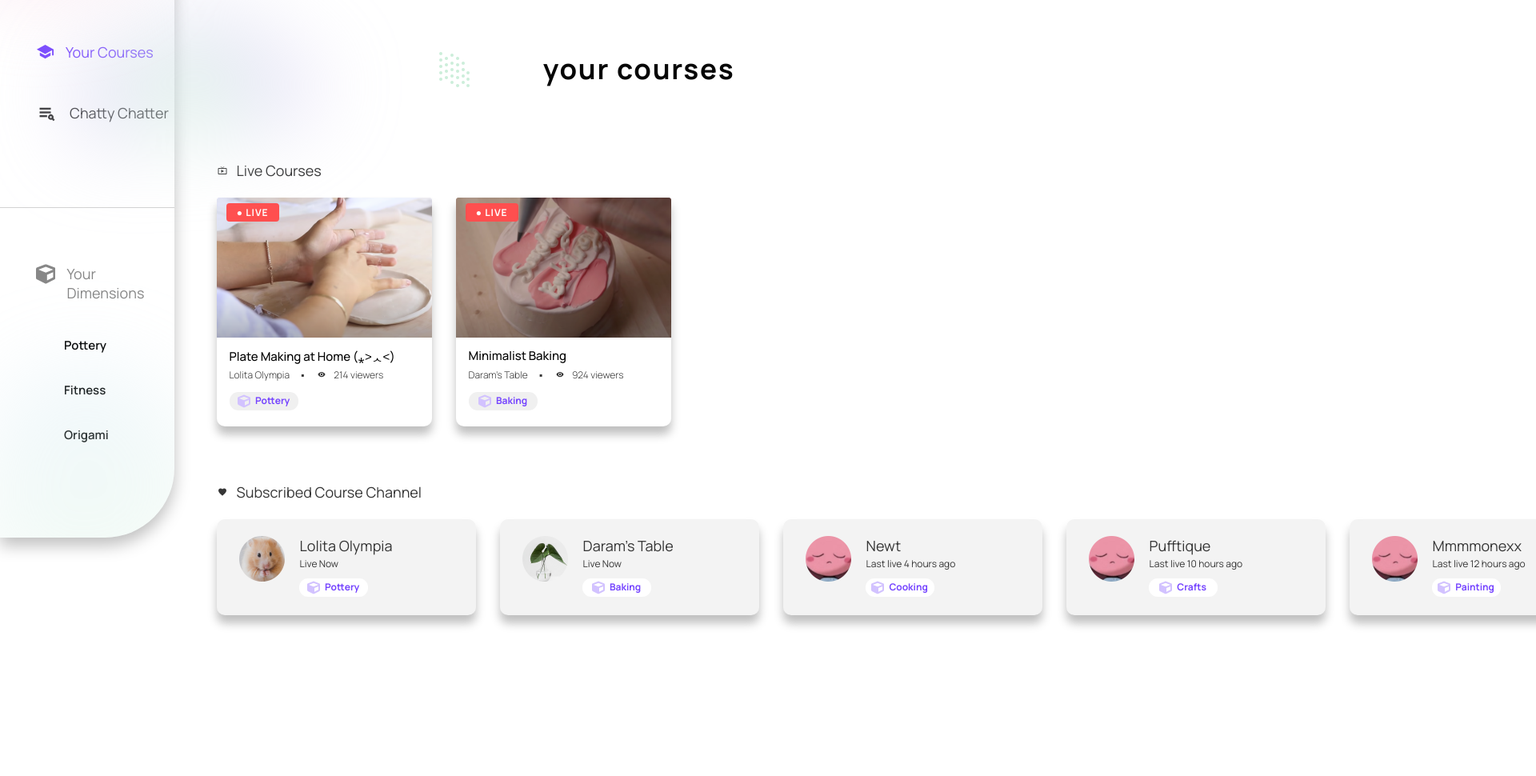
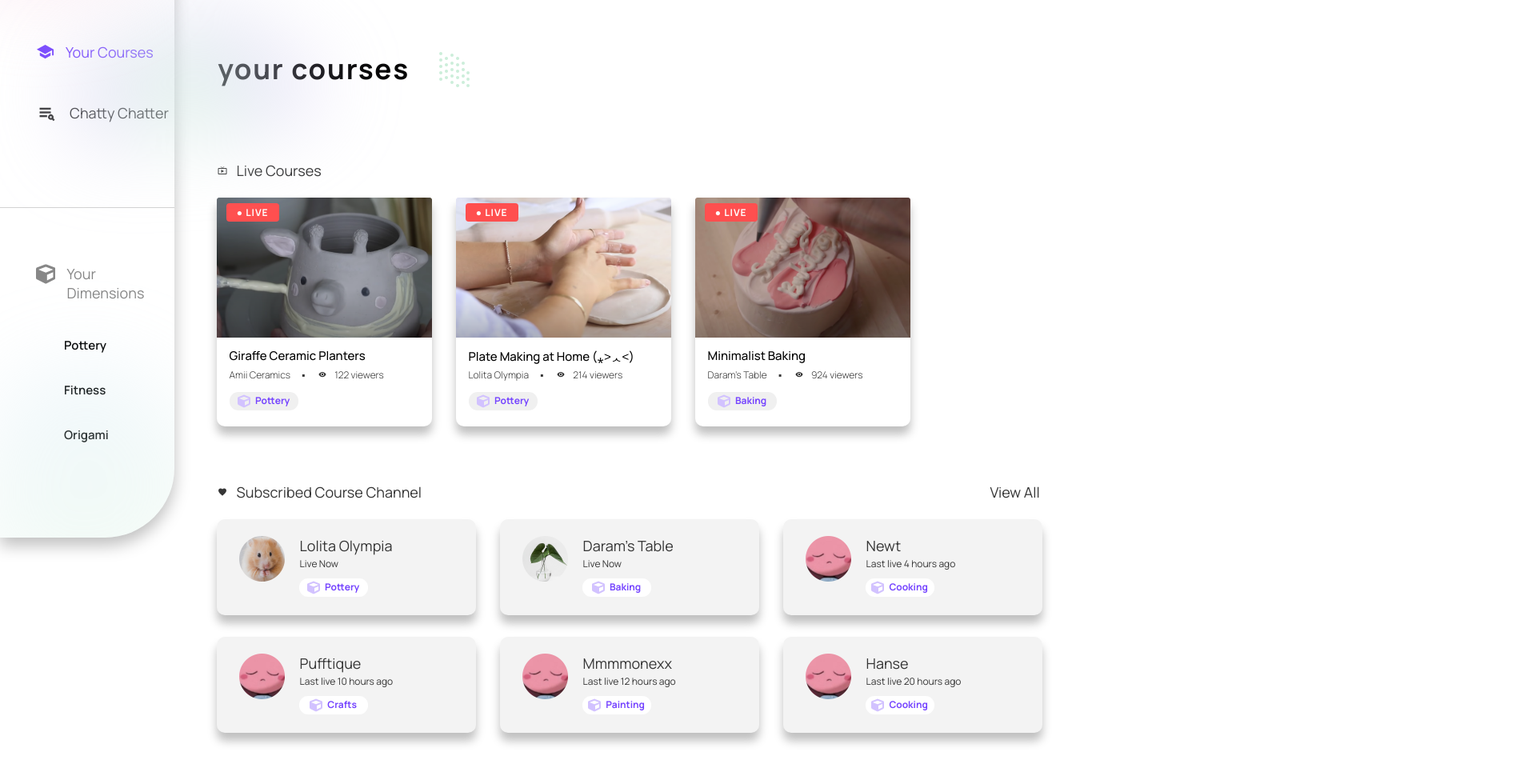
Before and after one commit to christinetrac/dimension, a React (Create React App) app: page /your-courses in a window 1280 px wide. Shown: the part 128-1098 px from the top of the page at 80% size, 1920 px wide, since content can reach past the window. Before the commit the page ends 1027 px from the top, so only its background shows below. Built offline with nearby package versions, Linux system fonts and the light colour scheme.

Commit message:
your courses

```diff
--- a/src/Screens/YourCourses.js
+++ b/src/Screens/YourCourses.js
@@ -19,7 +19,13 @@ const YourCourses = (props) => {
         )
     });
 
-    const subscribedChannels = SUBSCRIBED_CHANNELS.map( course => {
+    const subscribedChannels1 = SUBSCRIBED_CHANNELS.slice(0, 3).map( course => {
+        return (
+            <SubscribedChannels key={course} course={course}/>
+        )
+    });
+
+    const subscribedChannels2 = SUBSCRIBED_CHANNELS.slice(3, 6).map( course => {
         return (
             <SubscribedChannels key={course} course={course}/>
         )
@@ -53,7 +59,10 @@ const YourCourses = (props) => {
                     </div>
                 </div>
                 <div className={styles.subbedChannels}>
-                    {subscribedChannels}
+                    {subscribedChannels1}
+                </div>
+                <div className={styles.subbedChannels} style={{marginTop:'27px'}}>
+                    {subscribedChannels2}
                 </div>
             </div>
         </div>
--- a/src/Screens/your-courses.module.css
+++ b/src/Screens/your-courses.module.css
@@ -24,7 +24,7 @@
     position: absolute;
     letter-spacing: 0.05em;
     top: 190px;
-    left: 25%;
+    left: 15vw;
     opacity: 0;
     animation: fadeIn ease 7s forwards;
 }
--- a/src/constants/constants.js
+++ b/src/constants/constants.js
@@ -1,4 +1,11 @@
 const LIVE_COURSES = [
+    {
+        title: 'Giraffe Ceramic Planters',
+        creator: 'Amii Ceramics',
+        views: '122',
+        dimension: 'Pottery',
+        image: require('../assets/0.png').default
+    },
     {
         title: 'Plate Making at Home (⁎˃ᆺ˂)',
         creator: 'Lolita Olympia',
```
Also changed, not shown: src/assets/0.png (added).
